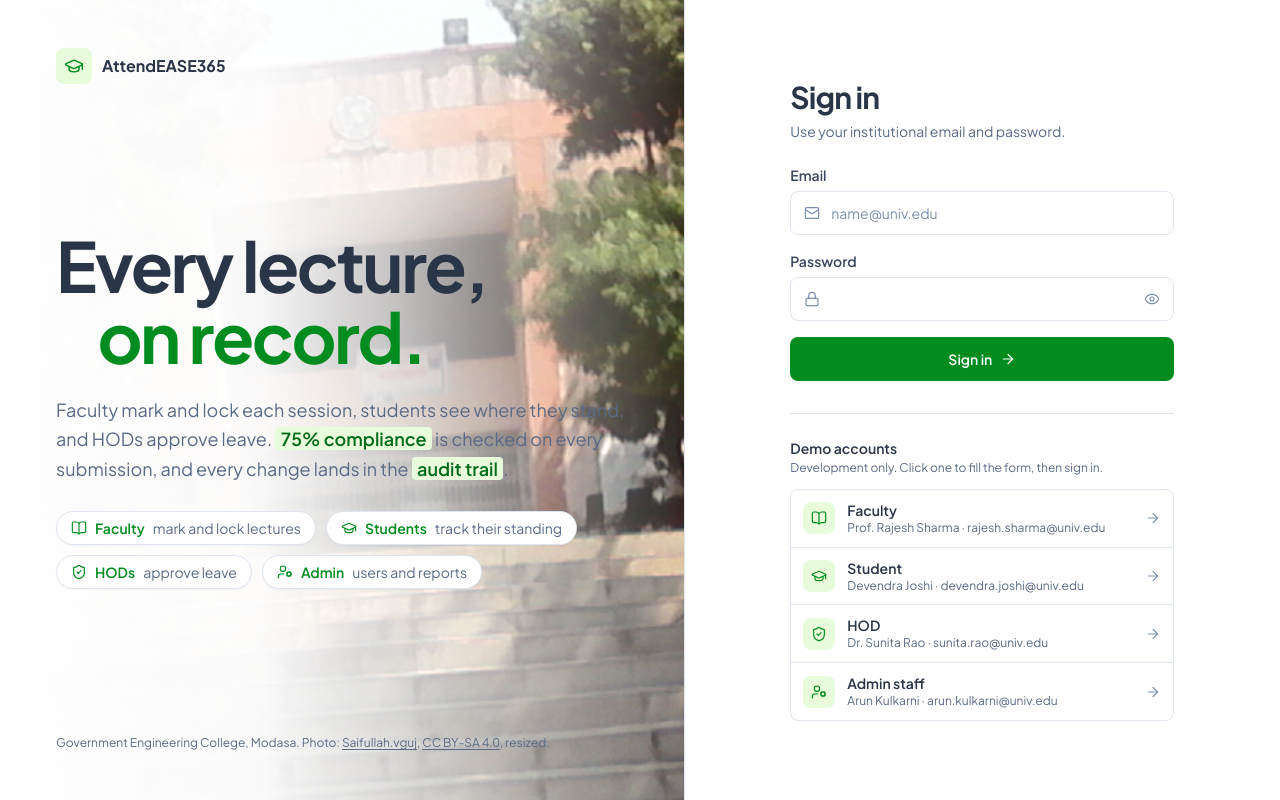
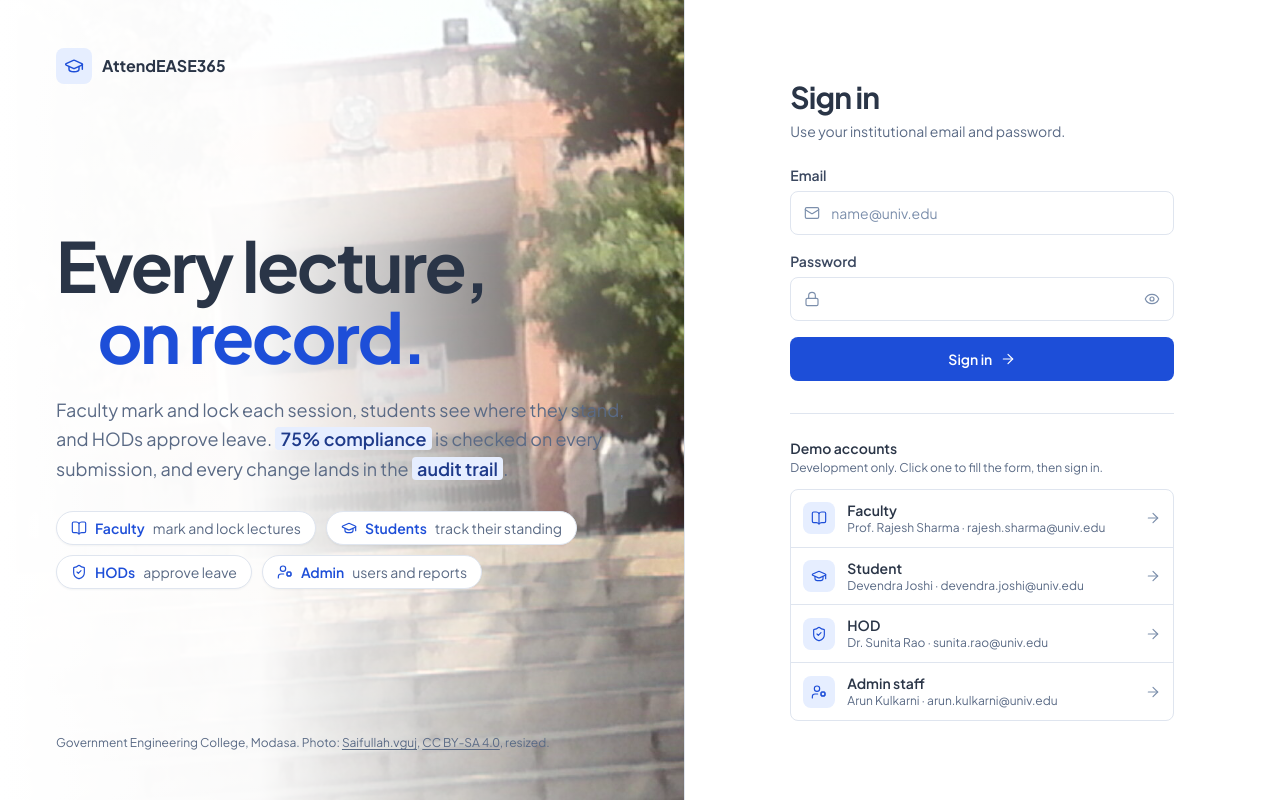
Before and after one commit to SHAIKH-AZAZ/AttendanceManagementSys, a Next.js app: page / in a window 1280 px wide. Built offline with nearby package versions, Linux system fonts and the light colour scheme; no server answers.

Commit message:
color scheme update

```diff
--- a/src/app/globals.css
+++ b/src/app/globals.css
@@ -3,8 +3,8 @@
 /*
  * Blueprint SaaS tokens. Components keep using Tailwind utilities; the
  * palettes below are remapped so the whole app follows one system:
- *   brand-*  → accent green (actions, highlights, "present"/good state)
- *   emerald-* → same green family (success)
+ *   brand-*  → accent blue (actions, active tabs, highlights)
+ *   emerald-* → green (present / success / eligible)
  *   rose-*   → --bad (absent, errors, defaulters)
  *   slate-*  → ink / ink-soft / steel / rule blue-greys
  */
@@ -16,11 +16,12 @@
   --ink-soft: #5a6a85;
   --steel: #7c8fac;
   --rule: #dfe5ef;
-  --accent: #008c1f;
-  --accent-tint: #e8fbda;
-  --accent-ink: #006b18;
-  --accent-2: #49beff;
-  --dim: #2563eb;
+  --accent: #1d4ed8;
+  --accent-tint: #e6eeff;
+  --accent-ink: #1e3a8a;
+  --good: #008c1f;
+  --good-tint: #e8fbda;
+  --good-ink: #006b18;
   --bad: #c2410c;
   --bad-tint: #fdece7;
   --shadow: 0 1px 2px rgba(42, 53, 71, 0.06), 0 8px 24px rgba(42, 53, 71, 0.06);
@@ -31,25 +32,25 @@
 @theme inline {
   --font-sans: var(--font-jakarta), ui-sans-serif, system-ui, sans-serif;
 
-  --color-brand-50: #f1fdea;
+  --color-brand-50: #f3f7ff;
   --color-brand-100: var(--accent-tint);
-  --color-brand-200: #c6f0b3;
-  --color-brand-300: #8fdc7a;
-  --color-brand-400: #3fb94f;
-  --color-brand-500: #12a32d;
+  --color-brand-200: #c7d7fe;
+  --color-brand-300: #93b4fd;
+  --color-brand-400: #5b8af7;
+  --color-brand-500: #3266ea;
   --color-brand-600: var(--accent);
   --color-brand-700: var(--accent-ink);
-  --color-brand-800: #0a5418;
-  --color-brand-900: #0b4416;
+  --color-brand-800: #1e3170;
+  --color-brand-900: #1a2a5c;
 
   --color-emerald-50: #f1fdea;
-  --color-emerald-100: var(--accent-tint);
+  --color-emerald-100: var(--good-tint);
   --color-emerald-200: #c6f0b3;
   --color-emerald-300: #8fdc7a;
   --color-emerald-400: #3fb94f;
   --color-emerald-500: #12a32d;
-  --color-emerald-600: var(--accent);
-  --color-emerald-700: var(--accent-ink);
+  --color-emerald-600: var(--good);
+  --color-emerald-700: var(--good-ink);
   --color-emerald-800: #0a5418;
   --color-emerald-900: #0b4416;
 
@@ -76,7 +77,6 @@
   --color-slate-900: #212a39;
   --color-slate-950: #161d28;
 
-  --color-dim: var(--dim);
 
   /* Shape: cards 12px, buttons/inputs 8px */
   --radius-md: 6px;
--- a/src/components/faculty/FacultyPortal.tsx
+++ b/src/components/faculty/FacultyPortal.tsx
@@ -446,9 +446,9 @@ export const FacultyPortal: React.FC<FacultyPortalProps> = ({
               <div className="text-2xs text-blue-800 font-semibold">Excused (E)</div>
               <div className="text-base font-bold text-blue-700">{summary.excused}</div>
             </div>
-            <div className="bg-brand-50/60 p-2.5 rounded-xl border border-brand-200 shadow-2xs">
-              <div className="text-2xs text-brand-800 font-semibold">Medical (M)</div>
-              <div className="text-base font-bold text-brand-700">{summary.medical}</div>
+            <div className="bg-violet-50/60 p-2.5 rounded-xl border border-violet-200 shadow-2xs">
+              <div className="text-2xs text-violet-800 font-semibold">Medical (M)</div>
+              <div className="text-base font-bold text-violet-700">{summary.medical}</div>
             </div>
             <div className="bg-sky-50/60 p-2.5 rounded-xl border border-sky-200 shadow-2xs">
               <div className="text-2xs text-sky-800 font-semibold">On duty (O)</div>
@@ -534,7 +534,7 @@ export const FacultyPortal: React.FC<FacultyPortalProps> = ({
                               : stu.status === 'EXCUSED'
                               ? 'bg-blue-50 text-blue-700 border-blue-200'
                               : stu.status === 'MEDICAL_LEAVE'
-                              ? 'bg-brand-50 text-brand-700 border-brand-200'
+                              ? 'bg-violet-50 text-violet-700 border-violet-200'
                               : 'bg-sky-50 text-sky-700 border-sky-200'
                           }`}
                         >
@@ -599,7 +599,7 @@ export const FacultyPortal: React.FC<FacultyPortalProps> = ({
                             title="Medical Leave"
                             className={`w-7 h-7 rounded-lg text-xs font-bold transition-all ${
                               stu.status === 'MEDICAL_LEAVE'
-                                ? 'bg-brand-600 text-white shadow-sm ring-1 ring-brand-700'
+                                ? 'bg-violet-600 text-white shadow-sm ring-1 ring-violet-700'
                                 : 'bg-slate-100 text-slate-700 hover:bg-slate-200'
                             } ${isLocked ? 'opacity-40 cursor-not-allowed' : ''}`}
                           >
```
